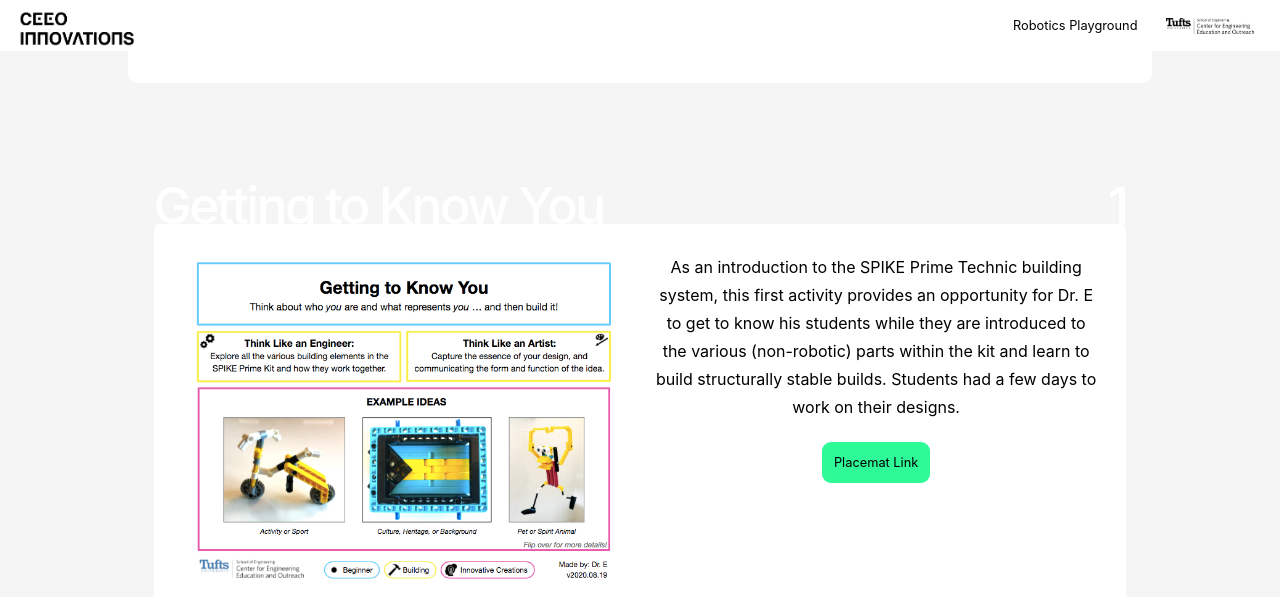
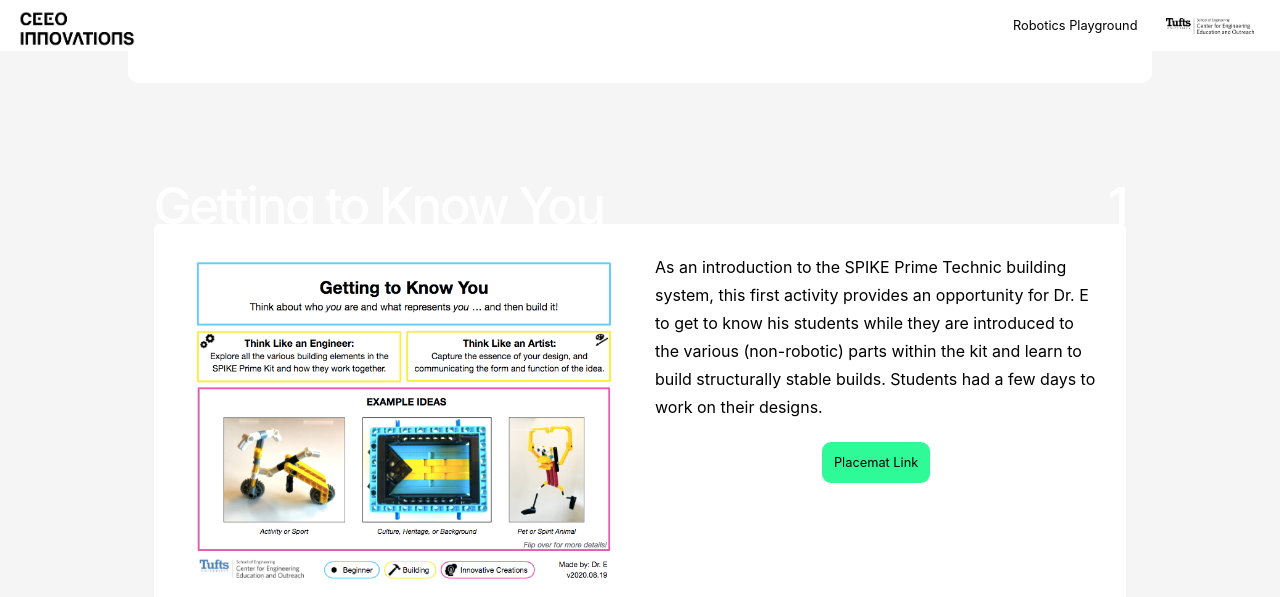
Before and after one commit to ceeoinnovations/RoboticsPlayground, a Jekyll site: the page built from _playlists/dreplaylist.md, in a window 1280 px wide and 1400 px high, scrolled down 667 px. Shown: the top 597 px of the window. Built offline with Jekyll 4.4.1, drawn with Linux system fonts in a browser that asks for light colours; grey boxes are pictures that could not be loaded.

Commit message:
Make myButton display block

```diff
--- a/web/css/playground_style.css
+++ b/web/css/playground_style.css
@@ -450,6 +450,7 @@
 }
 .playlist_descrip{
      font-size: 1rem;
+     text-align: left;
 }
 
 @media(max-width: 765px){
@@ -533,6 +534,7 @@
 }
 .myButton, .button {
     font-size: 10px;
+    display: block;
      }
 }
 @media (max-width: 360px){
```
